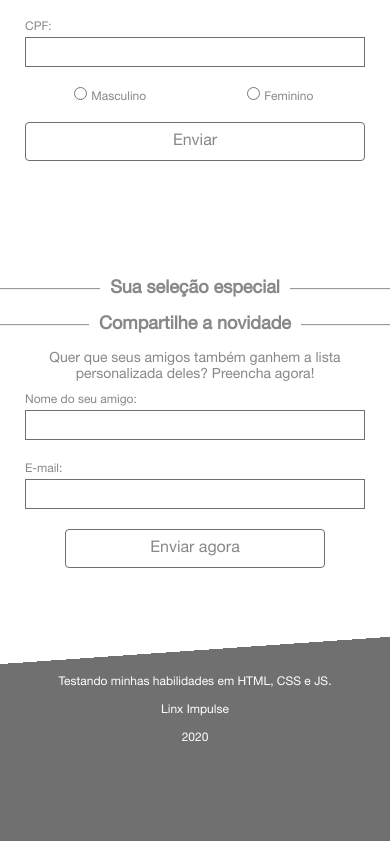
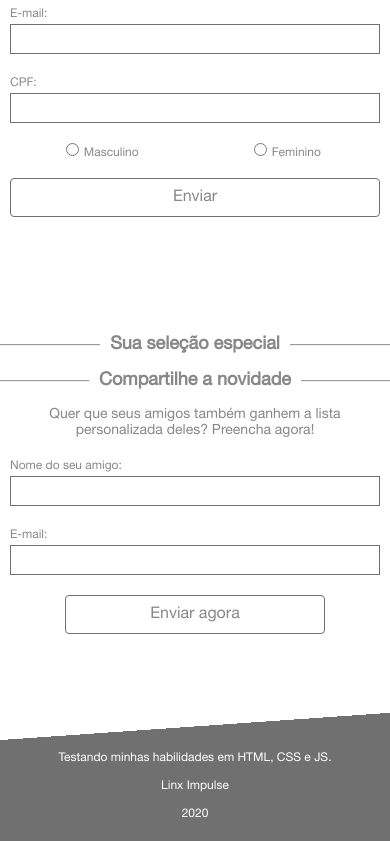
Before and after one commit to pedrohbsilva/products-api-landing-page, a plain HTML site: page LandingPage/index.html in a window 390 px wide. Shown: the part 974-1815 px from the top of the page. Drawn offline with Linux system fonts and the light colour scheme; no server answers.

Commit message:
responsive

```diff
--- a/LandingPage/styles.css
+++ b/LandingPage/styles.css
@@ -220,7 +220,7 @@
   height: 30px;
   letter-spacing: 0px;
   justify-content: center;
-  width: 200px;
+  width: 70%;
  }
 
  .button_add_products{
@@ -331,10 +331,14 @@
     width: 100%;
   }
   .section_style_top_div{
-    padding: 0;
+    padding: 10px;
+  }
+  .section_style_top form{
+    width: 100%;
   }
   .fieldset_style{
     margin: 0;
+
   }
   .grid_products{
     grid-template-columns: 1fr;
@@ -358,13 +362,24 @@
   .grid_items h6{
     width: 100%;
   }
+  .grid_items button{
+    width: 100%;
+  }
+  .section_style_input{
+    width: 100%;
+  }
   .section_style_bottom{
     margin-top: 0;
+  }
+  .section_style_bottom form{
+    width: 100%;
+    padding: 10px;
   }
   .section_style_div p{
     padding: 8px;
   }
   .section_style_bottom_form_type_text{
+    width: 100%;
     flex-direction: column;
   }
   .section_style_bottom_form_type_text div{
@@ -372,6 +387,7 @@
   }
   #section_style_top_form_input_submit{
     margin-bottom: 100px;
+    width: 100%;
   }
   #section_style_bottom_form_input_submit{
     border-radius: 4px;
```
